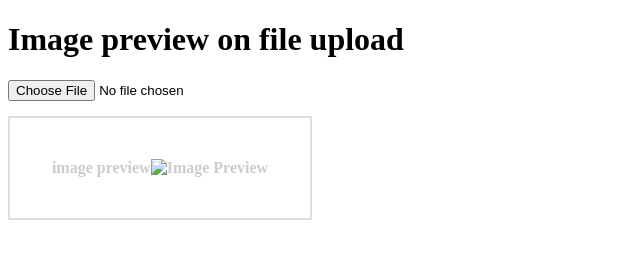
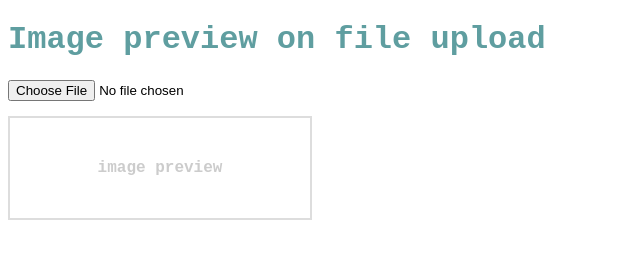
Before and after one commit to amateurCrypt/Image-Preview-Project, a plain HTML site: page index.html in a window 1280 px wide. Shown: the whole page, without its empty margins (0-640 px from the left). Drawn offline with Linux system fonts and the light colour scheme.

Commit message:
change h1 heading color and changed font family

```diff
--- a/index.html
+++ b/index.html
@@ -12,7 +12,7 @@
     <input type="file" name="inpFile" id="inpFile">
     <div class="image-preview" id="imagePreview">
         <span class="image-preview__default-text">image preview</span>
-        <img src="" alt="Image Preview" class="image-image">
+        <img src="" alt="Image Preview" class="image-preview__image">
     </div>
 </body>
 </html>
--- a/style.css
+++ b/style.css
@@ -8,4 +8,15 @@
     justify-content: center;
     font-weight: bold;
     color: #cccccc;
+    font-family: 'Courier New', Courier, monospace;
 }
+
+.image-preview__image {
+    display: none;
+    width: 100%;
+}
+
+h1 {
+    color: cadetblue;
+    font-family: 'Courier New', Courier, monospace;
+}
```
